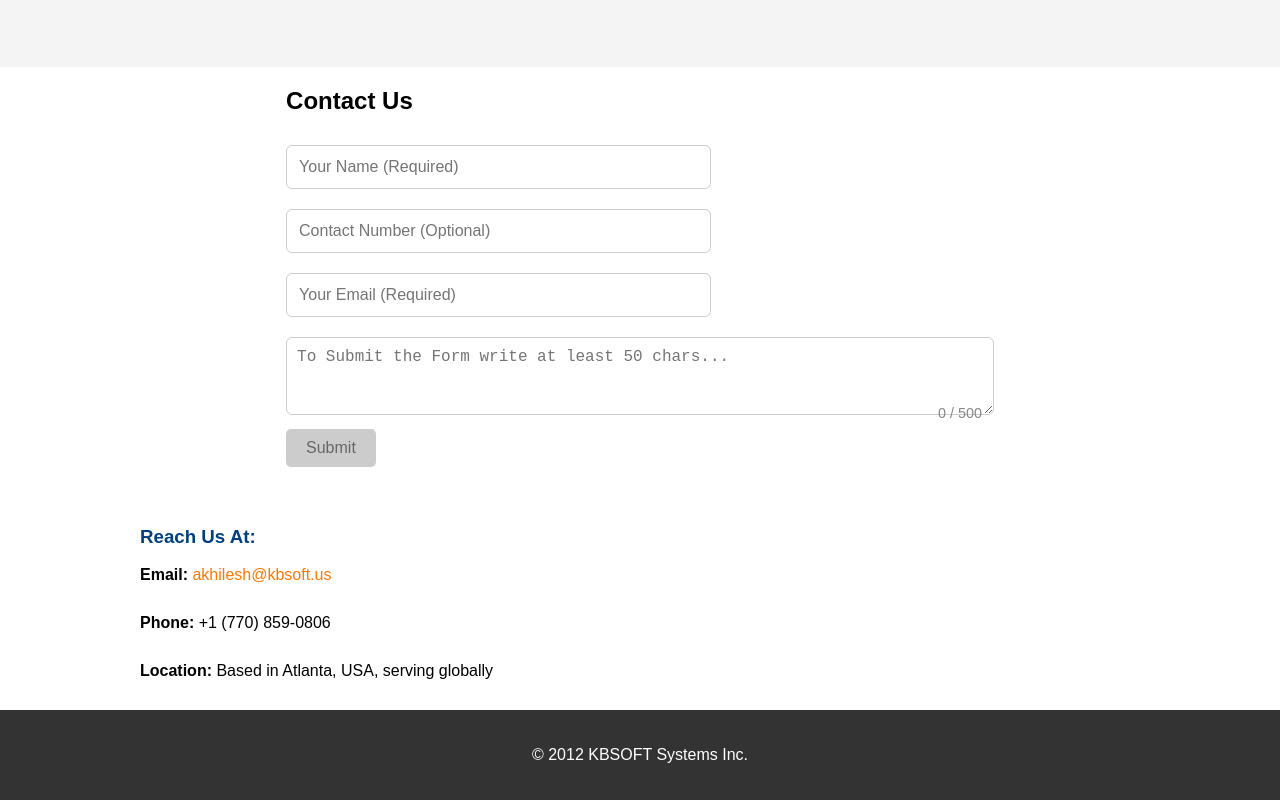
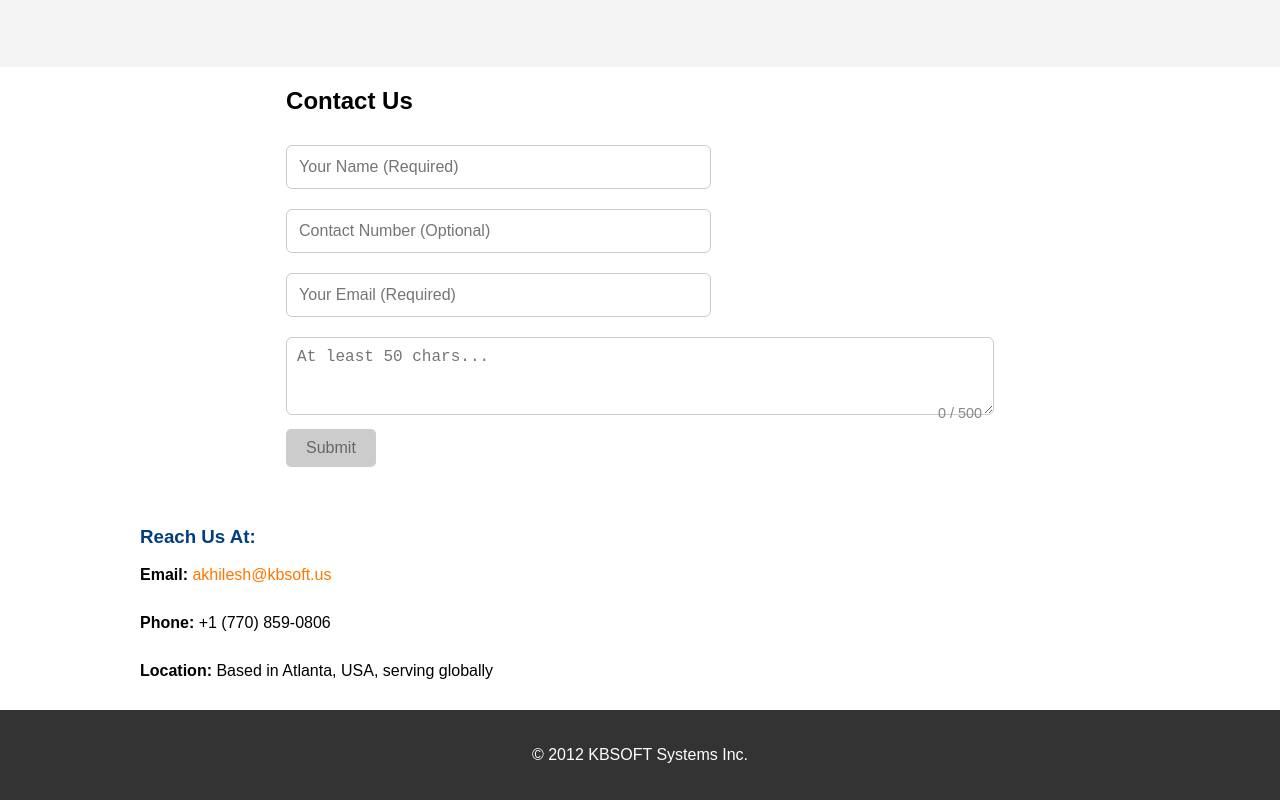
Before and after one commit to ynomani/kbsoft.us, a plain HTML site: page index.html in a window 1280 px wide. Shown: the part 3771-4571 px from the top of the page. Drawn offline with Linux system fonts and the light colour scheme.

Commit message:
Add files via upload

```diff
--- a/index.html
+++ b/index.html
@@ -331,7 +331,7 @@
       <input type="text" name="phone" placeholder="Contact Number (Optional)">
       <input type="email" name="email" placeholder="Your Email (Required)" required>
 	  <div class="textarea-wrapper">
-		<textarea id="message" name="message" placeholder="To Submit the Form write at least 50 chars..." required maxlength="500"></textarea>
+		<textarea id="message" name="message" placeholder="At least 50 chars..." required maxlength="500"></textarea>
 		<small id="charCount">0 / 500</small>
 	  </div>
 	  <button type="submit" disabled>Submit</button>
```
